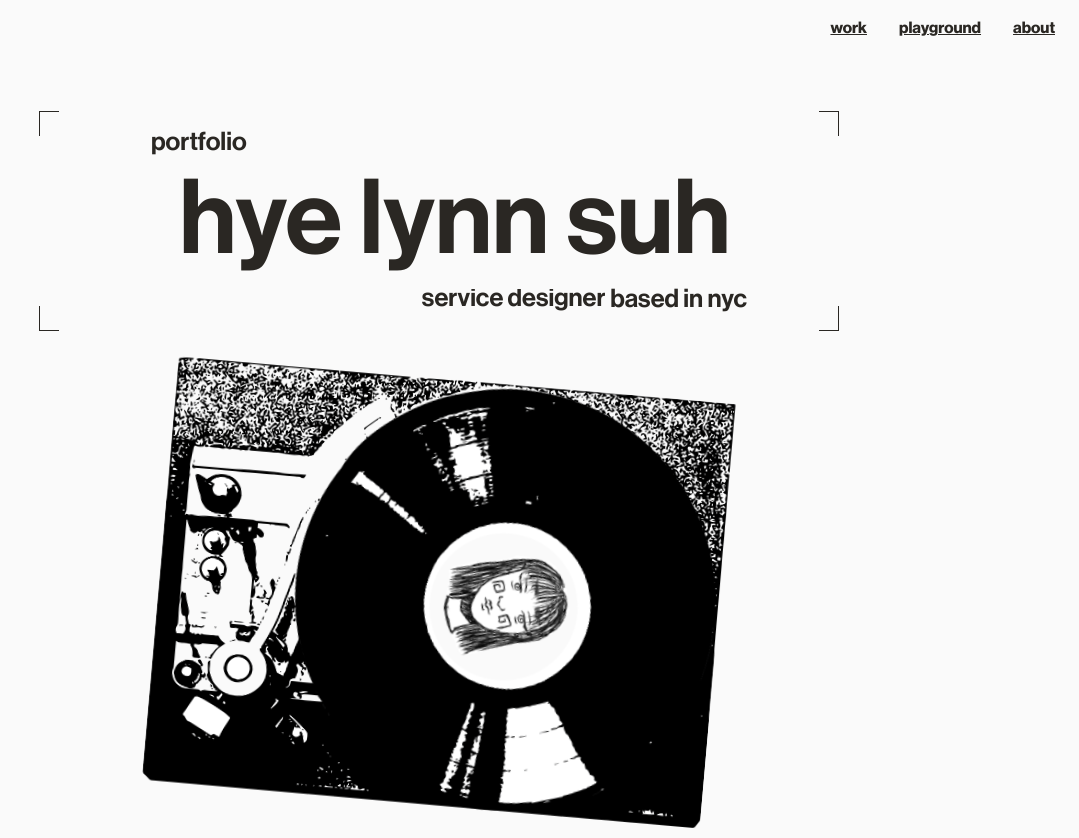
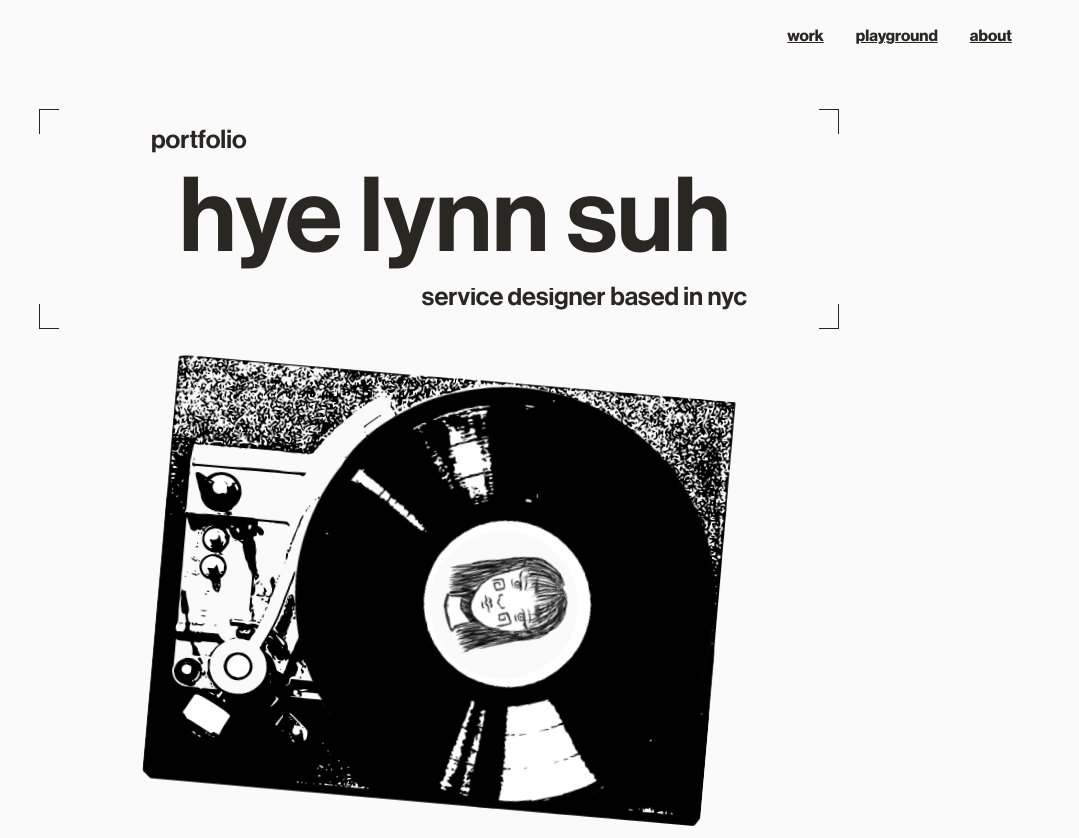
Before and after one commit to hyelynnsuh/hyelynnsuh.github.io, a plain HTML site: page index.html in a window 1280 px wide. Shown: the top 838 px of the page, without its empty margins (201-1280 px from the left). Drawn offline with Linux system fonts and the light colour scheme; files whose address does not match are found by name.

Commit message:
more stylinggghiusdjisdfij

```diff
--- a/stylesheets/common.css
+++ b/stylesheets/common.css
@@ -222,6 +222,16 @@ footer {
 /* 1000PX */
 @media(min-width: 1200px) {
 	/* NAV */
+	.logo {
+		margin-left: calc(var(--margin)*2);
+	}
+
+	.navbar {
+		width: 100%;
+		margin: auto;
+		padding: calc(var(--padding)*1.2);
+	}
+
 	.hamb, .side-menu {
 		display: none;
 	}
@@ -232,7 +242,7 @@ footer {
 		gap: 2rem;
 		align-items: center;
 		justify-content: flex-end;
-		margin-right: var(--margin);
+		margin-right: calc(var(--margin)*2);
 	}
 
 	.menu {
--- a/stylesheets/style.css
+++ b/stylesheets/style.css
@@ -390,7 +390,7 @@
 /* LAPTOP BREAKPOINT */
 @media (min-width: 1200px) {
 	main {
-		margin-top: calc(var(--margin)*2.2);
+		margin-top: calc(var(--margin)*1.5);
 	}
 
 	/* HERO TEXT */
```
